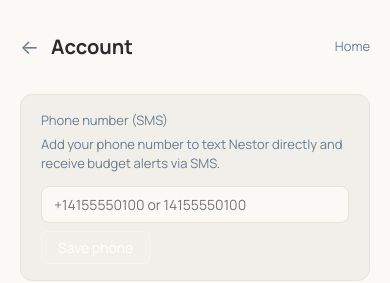
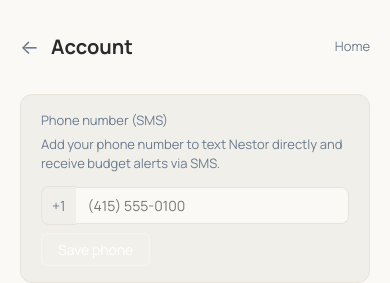
Before and after one commit to TheFlying12/NestorAI, a Next.js app in the folder web_app/: page /account in a window 390 px wide. Shown: the top 283 px of the page. Built offline with nearby package versions, Linux system fonts and the light colour scheme; no server answers.

Commit message:
feat(account): add +1 prefix UI and auto-prepend for US phone numbers

```diff
--- a/web_app/src/app/account/AccountContent.tsx
+++ b/web_app/src/app/account/AccountContent.tsx
@@ -51,9 +51,9 @@ export default function AccountContent() {
     try {
       const token = await getToken();
       if (!token) throw new Error("Not signed in");
-      // Normalize: strip spaces, dashes, parens, dots; add + prefix if missing
-      const stripped = phoneInput.trim().replace(/[\s\-().]/g, "");
-      const normalized = stripped.startsWith("+") ? stripped : `+${stripped}`;
+      // Strip formatting, then prepend +1 (US)
+      const digits = phoneInput.trim().replace(/[\s\-().]/g, "").replace(/^\+?1?/, "");
+      const normalized = `+1${digits}`;
       await savePhone(normalized, token);
       setCurrentPhone(normalized);
       setPhoneInput("");
@@ -157,13 +157,25 @@ export default function AccountContent() {
             ? `Current: ${currentPhone}. Paste a new number to replace it.`
             : "Add your phone number to text Nestor directly and receive budget alerts via SMS."}
         </p>
-        <input
-          type="tel"
-          placeholder="+14155550100 or 14155550100"
-          value={phoneInput}
-          onChange={(e) => setPhoneInput(e.target.value)}
-          style={inputStyle}
-        />
+        <div style={{ display: "flex", alignItems: "center", marginBottom: "8px" }}>
+          <span style={{
+            background: "var(--surface)",
+            border: "1px solid var(--border)",
+            borderRight: "none",
+            borderRadius: "8px 0 0 8px",
+            padding: "8px 10px",
+            color: "var(--text-muted)",
+            fontSize: "14px",
+            whiteSpace: "nowrap",
+          }}>+1</span>
+          <input
+            type="tel"
+            placeholder="(415) 555-0100"
+            value={phoneInput}
+            onChange={(e) => setPhoneInput(e.target.value)}
+            style={{ ...inputStyle, marginBottom: 0, borderRadius: "0 8px 8px 0", borderLeft: "none" }}
+          />
+        </div>
         <button
           onClick={handleSavePhone}
           disabled={savingPhone || !phoneInput.trim()}
```
